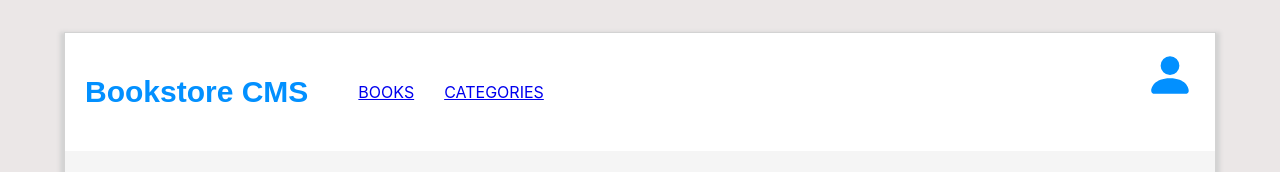
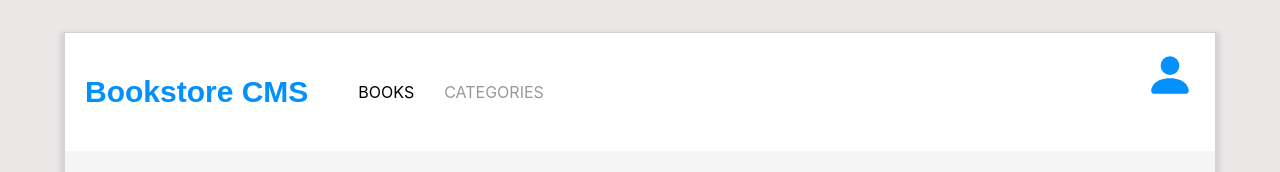
Before and after one commit to tobuya/bookstore, a React (Create React App) app: page / in a window 1280 px wide. Shown: the top 172 px of the page. Built offline with nearby package versions, Linux system fonts and the light colour scheme; no server answers.

Commit message:
Add active and inactive classes for the navigation

```diff
--- a/src/styles/Navigation.module.css
+++ b/src/styles/Navigation.module.css
@@ -26,8 +26,13 @@ nav {
   font-size: 30px;
 }
 
-.link {
+.active {
   text-decoration: none;
   color: #000;
-  opacity: 0.7;
 }
+
+.inactive {
+  color: #000;
+  text-decoration: none;
+  opacity: 0.4;
+}
```
